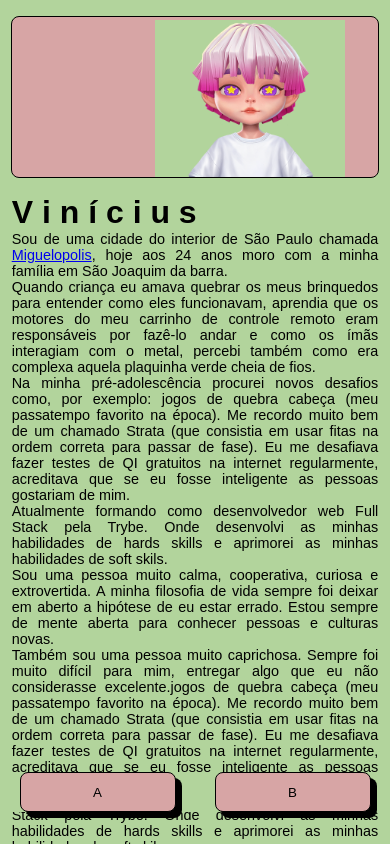
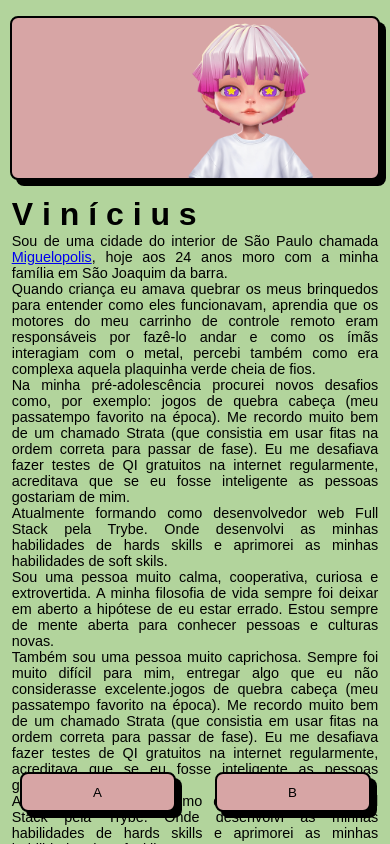
Before and after one commit to vinicius-mns/vinicius-mns.github.io, a Vue app: page / in a window 390 px wide. Shown: the top 844 px of the page. Built offline with nearby package versions, Linux system fonts and the light colour scheme; the HTML template or start-up script is replaced by a standard one.

Commit message:
testando estilo

```diff
--- a/src/App.vue
+++ b/src/App.vue
@@ -30,10 +30,9 @@ import QuemSou from './pages/QuemSou.vue';
 
   .pages {
     width: 100%;
-    margin-bottom: 4rem;
+    margin-bottom: 5rem;
     font-size: 0.9rem;
     text-align: justify;
-    background-color: rgb(250, 241, 241);
   }
 
   h1 {
@@ -44,12 +43,13 @@ import QuemSou from './pages/QuemSou.vue';
     width: 100%;
     position: fixed;
     bottom: 2rem;
+    background-color: transparent;
 
     display: flex;
     justify-content: space-around;
 
     & button {
-      border: solid black 1.5px;
+      border: solid black 2px;
       background-color: rgb(215, 165, 165);
       color: black;
       box-shadow: 6px 6px 0px black;
--- a/src/pages/QuemSou.vue
+++ b/src/pages/QuemSou.vue
@@ -24,7 +24,8 @@ const markdownTxt = marked(txt)
 
     & .img-container {
       background-color: rgb(215, 165, 165);
-      border: solid black 1.5px;
+      border: solid black 2px;
+      box-shadow: 6px 6px 0px black;
       width: 94%;
       height: 10rem;
       margin-top: 1rem;
@@ -37,6 +38,7 @@ const markdownTxt = marked(txt)
       & img {
         height: 98%;
         margin-left: 30%;
+        background-color: transparent;
       }
     }
 
```
